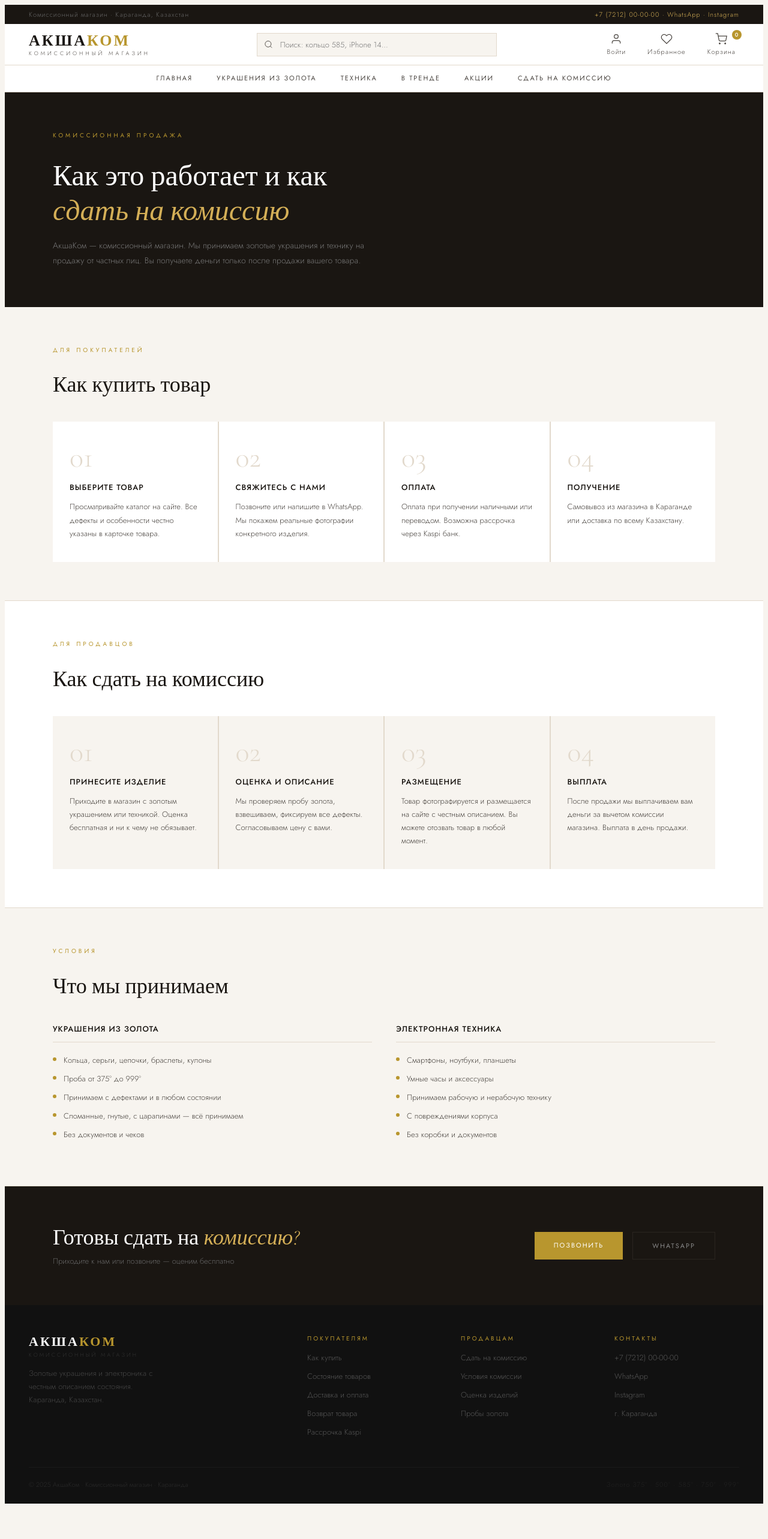
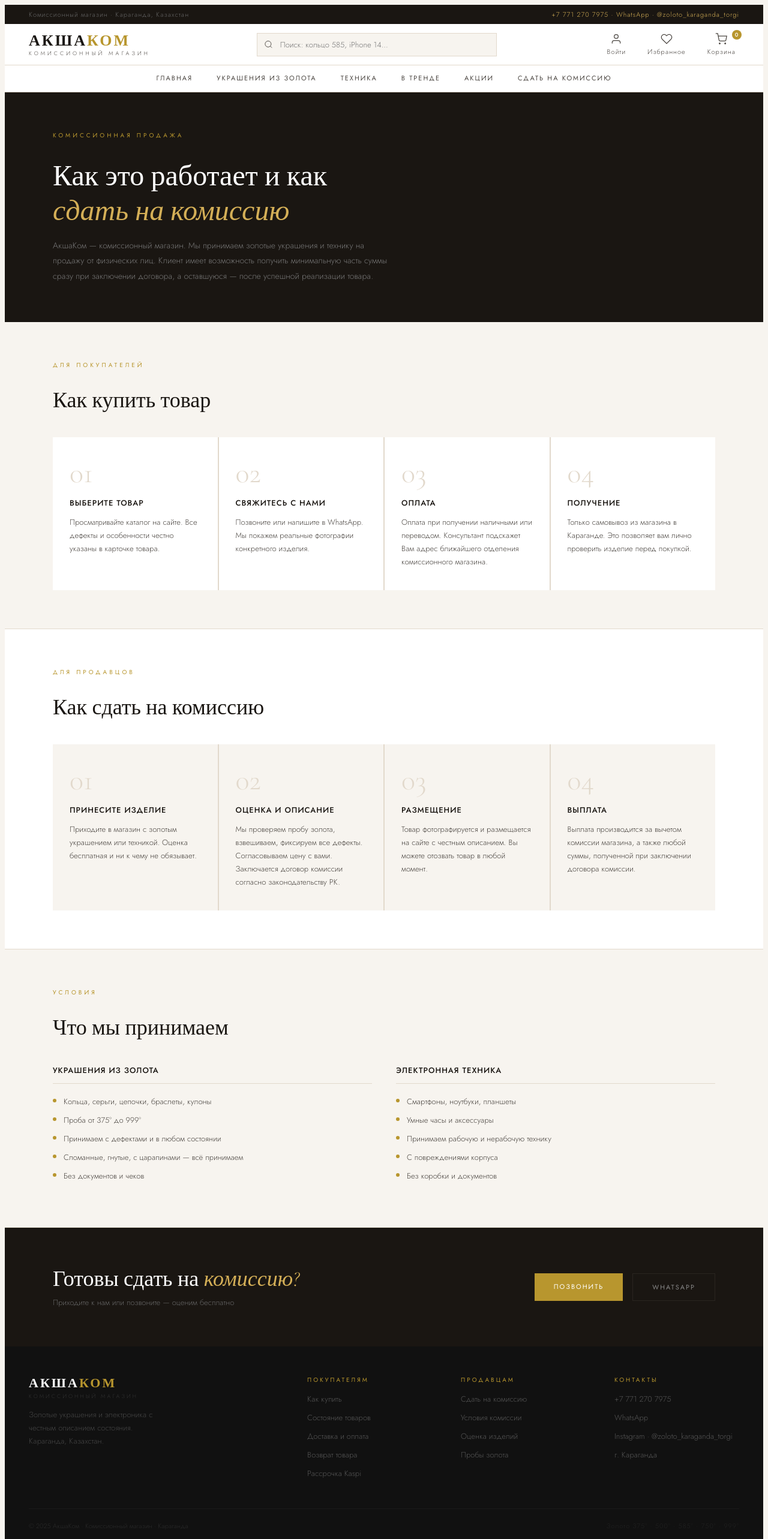
Before and after one commit to konstantinkorsun97/akshakom, a Next.js app: page /consign in a window 1280 px wide. Shown: the top 2566 px of the page at 60% size. Before the commit the page ends 2507 px from the top, so only its background shows below. Built offline with nearby package versions, Linux system fonts and the light colour scheme.

Commit message:
update contacts and fix tech section

```diff
--- a/app/consign/page.tsx
+++ b/app/consign/page.tsx
@@ -14,7 +14,7 @@ export default function ConsignPage() {
             Как это работает и как<br/><em style={{fontStyle:'italic', color:'#D4AF57'}}>сдать на комиссию</em>
           </h1>
           <p style={{fontSize:'14px', color:'#777', fontWeight:300, lineHeight:1.8, maxWidth:'560px', margin:0}}>
-            АкшаКом — комиссионный магазин. Мы принимаем золотые украшения и технику на продажу от частных лиц. Вы получаете деньги только после продажи вашего товара.
+            АкшаКом — комиссионный магазин. Мы принимаем золотые украшения и технику на продажу от физических лиц. Клиент имеет возможность получить минимальную часть суммы сразу при заключении договора, а оставшуюся — после успешной реализации товара.
           </p>
         </div>
 
@@ -28,8 +28,8 @@ export default function ConsignPage() {
             {[
               {num:'01', title:'Выберите товар', desc:'Просматривайте каталог на сайте. Все дефекты и особенности честно указаны в карточке товара.'},
               {num:'02', title:'Свяжитесь с нами', desc:'Позвоните или напишите в WhatsApp. Мы покажем реальные фотографии конкретного изделия.'},
-              {num:'03', title:'Оплата', desc:'Оплата при получении наличными или переводом. Возможна рассрочка через Kaspi банк.'},
-              {num:'04', title:'Получение', desc:'Самовывоз из магазина в Карагандe или доставка по всему Казахстану.'},
+              {num:'03', title:'Оплата', desc:'Оплата при получении наличными или переводом. Консультант подскажет Вам адрес ближайшего отделения комиссионного магазина.'},
+              {num:'04', title:'Получение', desc:'Только самовывоз из магазина в Карагандe. Это позволяет вам лично проверить изделие перед покупкой.'},
             ].map(item => (
               <div key={item.num} style={{background:'#fff', padding:'36px 28px'}}>
                 <div style={{fontFamily:'"Cormorant Garamond", serif', fontSize:'48px', fontWeight:300, color:'#E2D9CC', lineHeight:1, marginBottom:'16px'}}>{item.num}</div>
@@ -49,9 +49,9 @@ export default function ConsignPage() {
           <div style={{display:'grid', gridTemplateColumns:'repeat(4,1fr)', gap:'2px', background:'#E2D9CC'}}>
             {[
               {num:'01', title:'Принесите изделие', desc:'Приходите в магазин с золотым украшением или техникой. Оценка бесплатная и ни к чему не обязывает.'},
-              {num:'02', title:'Оценка и описание', desc:'Мы проверяем пробу золота, взвешиваем, фиксируем все дефекты. Согласовываем цену с вами.'},
+              {num:'02', title:'Оценка и описание', desc:'Мы проверяем пробу золота, взвешиваем, фиксируем все дефекты. Согласовываем цену с вами. Заключается договор комиссии согласно законодательству РК.'},
               {num:'03', title:'Размещение', desc:'Товар фотографируется и размещается на сайте с честным описанием. Вы можете отозвать товар в любой момент.'},
-              {num:'04', title:'Выплата', desc:'После продажи мы выплачиваем вам деньги за вычетом комиссии магазина. Выплата в день продажи.'},
+              {num:'04', title:'Выплата', desc:'Выплата производится за вычетом комиссии магазина, а также любой суммы, полученной при заключении договора комиссии.'},
             ].map(item => (
               <div key={item.num} style={{background:'#F7F4EF', padding:'36px 28px'}}>
                 <div style={{fontFamily:'"Cormorant Garamond", serif', fontSize:'48px', fontWeight:300, color:'#E2D9CC', lineHeight:1, marginBottom:'16px'}}>{item.num}</div>
@@ -111,10 +111,10 @@ export default function ConsignPage() {
             <div style={{fontSize:'13px', color:'#666', fontWeight:300}}>Приходите к нам или позвоните — оценим бесплатно</div>
           </div>
           <div style={{display:'flex', gap:'16px', flexShrink:0}}>
-            <a href="tel:+77212000000" style={{background:'#B8962E', color:'#fff', padding:'14px 32px', fontSize:'11px', letterSpacing:'2px', textTransform:'uppercase', textDecoration:'none', fontFamily:'"Jost", sans-serif'}}>
+            <a href="tel:+7 771 270 7975" style={{background:'#B8962E', color:'#fff', padding:'14px 32px', fontSize:'11px', letterSpacing:'2px', textTransform:'uppercase', textDecoration:'none', fontFamily:'"Jost", sans-serif'}}>
               Позвонить
             </a>
-            <a href="https://wa.me/77212000000" style={{border:'1px solid #2A2520', color:'#888', padding:'14px 32px', fontSize:'11px', letterSpacing:'2px', textTransform:'uppercase', textDecoration:'none', fontFamily:'"Jost", sans-serif'}}>
+            <a href="https://wa.me/77712707975" style={{border:'1px solid #2A2520', color:'#888', padding:'14px 32px', fontSize:'11px', letterSpacing:'2px', textTransform:'uppercase', textDecoration:'none', fontFamily:'"Jost", sans-serif'}}>
               WhatsApp
             </a>
           </div>
--- a/app/jewelry/[id]/page.tsx
+++ b/app/jewelry/[id]/page.tsx
@@ -137,7 +137,7 @@ export default function ProductPage() {
             {/* КОНТАКТЫ */}
             <div style={{padding:'16px', background:'#fff', border:'1px solid #E2D9CC', fontSize:'12px', color:'#4A4540', fontWeight:300, lineHeight:1.7}}>
               Есть вопросы по изделию? Свяжитесь с нами:<br/>
-              <span style={{color:'#B8962E', fontWeight:400}}>+7 (7212) 00-00-00</span> · WhatsApp · Instagram
+              <span style={{color:'#B8962E', fontWeight:400}}>+7 771 270 7975</span> · WhatsApp · Instagram
             </div>
           </div>
         </div>
--- a/app/jewelry/page.tsx
+++ b/app/jewelry/page.tsx
@@ -188,7 +188,7 @@ export default function JewelryPage() {
 
         {/* ДИСКЛЕЙМЕР */}
         <div style={{marginTop:'24px', padding:'12px 20px', background:'#F0EDE8', border:'1px solid #E2D9CC', fontSize:'11px', color:'#888', fontWeight:300}}>
-          * Фотографии носят иллюстративный характер. Для фото конкретного изделия обращайтесь по тел. <span style={{color:'#B8962E'}}>+7 (7212) 00-00-00</span> или в WhatsApp.
+          * Фотографии носят иллюстративный характер. Для фото конкретного изделия обращайтесь по тел. <span style={{color:'#B8962E'}}>+7 771 270 7975</span> или в WhatsApp.
         </div>
       </div>
       <Footer />
--- a/components/ConsignStrip.tsx
+++ b/components/ConsignStrip.tsx
@@ -11,7 +11,7 @@ export default function ConsignStrip() {
         </div>
       </div>
       <a href="/consign" style={{background:'#B8962E', color:'#fff', fontSize:'10px', letterSpacing:'3px', textTransform:'uppercase', padding:'13px 36px', fontFamily:'"Jost", sans-serif', fontWeight:400, textDecoration:'none', whiteSpace:'nowrap'}}>
-        Узнать условия →
+        Узнать условия → +7 771 270 7975
       </a>
     </div>
   )
--- a/components/Footer.tsx
+++ b/components/Footer.tsx
@@ -33,7 +33,7 @@ export default function Footer() {
 
         <div>
           <div style={{fontSize:'10px', letterSpacing:'3px', textTransform:'uppercase', color:'#B8962E', marginBottom:'12px', fontWeight:400}}>Контакты</div>
-          {['+7 (7212) 00-00-00', 'WhatsApp', 'Instagram', 'г. Карагандa'].map((link) => (
+          {['+7 771 270 7975', 'WhatsApp', 'Instagram · @zoloto_karaganda_torgi', 'г. Карагандa'].map((link) => (
             <div key={link} style={{marginBottom:'8px'}}>
               <a href="#" style={{fontSize:'13px', color:'#555', textDecoration:'none', fontWeight:300}}>{link}</a>
             </div>
--- a/components/GoldSection.tsx
+++ b/components/GoldSection.tsx
@@ -91,7 +91,7 @@ export default function GoldSection() {
 
       <div style={{marginTop:'16px', padding:'12px 20px', background:'#F0EDE8', border:'1px solid #E2D9CC', fontSize:'11px', color:'#888', fontWeight:300, lineHeight:1.6}}>
         * Фотографии носят иллюстративный характер. Для получения фото конкретного изделия обращайтесь по тел.{' '}
-        <span style={{color:'#B8962E'}}>+7 (7212) 00-00-00</span> или в WhatsApp.
+        <span style={{color:'#B8962E'}}>+7 771 270 7975</span> или в WhatsApp.
       </div>
     </section>
   )
--- a/components/Guarantee.tsx
+++ b/components/Guarantee.tsx
@@ -33,8 +33,8 @@ const items = [
         <rect x="1" y="3" width="15" height="13"/><polygon points="16 8 20 8 23 11 23 16 16 16 16 8"/><circle cx="5.5" cy="18.5" r="2.5"/><circle cx="18.5" cy="18.5" r="2.5"/>
       </svg>
     ),
-    title: 'Доставка по Казахстану',
-    desc: 'Самовывоз в Карагандe или доставка по всей стране',
+    title: 'Самовывоз',
+desc: 'Приходите в наш магазин в Карагандe и лично проверьте изделие перед покупкой',
   },
 ]
 
--- a/components/Header.tsx
+++ b/components/Header.tsx
@@ -9,7 +9,7 @@ export default function Header() {
           Комиссионный магазин · Карагандa, Казахстан
         </span>
         <span style={{fontSize:'11px', color:'#D4AF57', fontWeight:300, letterSpacing:'1px'}}>
-          +7 (7212) 00-00-00 · WhatsApp · Instagram
+          +7 771 270 7975 · WhatsApp · @zoloto_karaganda_torgi
         </span>
       </div>
 
--- a/components/TechSection.tsx
+++ b/components/TechSection.tsx
@@ -45,8 +45,8 @@ export default function TechSection() {
     { title: 'Честное описание', desc: 'Все дефекты и особенности техники будут подробно описаны' },
     { title: 'Проверенные устройства', desc: 'Каждое устройство проходит проверку перед размещением' },
     { title: 'Выгодные цены', desc: 'Комиссионные цены — значительно ниже рыночных' },
-            { title: 'Рассрочка Kaspi', desc: 'Возможность покупки в рассрочку через Kaspi банк' },
-          ].map(item => (
+    { title: 'Только самовывоз', desc: 'Личная проверка перед покупкой в нашем магазине' },
+  ].map((item) => (
     <div key={item.title} style={{padding:'16px 20px', border:'1px solid #2A2520', display:'flex', gap:'16px', alignItems:'flex-start'}}>
       <div style={{width:'6px', height:'6px', borderRadius:'50%', background:'#B8962E', flexShrink:0, marginTop:'5px'}}></div>
       <div>
```
Lines whose indentation alone changed are shown as unchanged.
